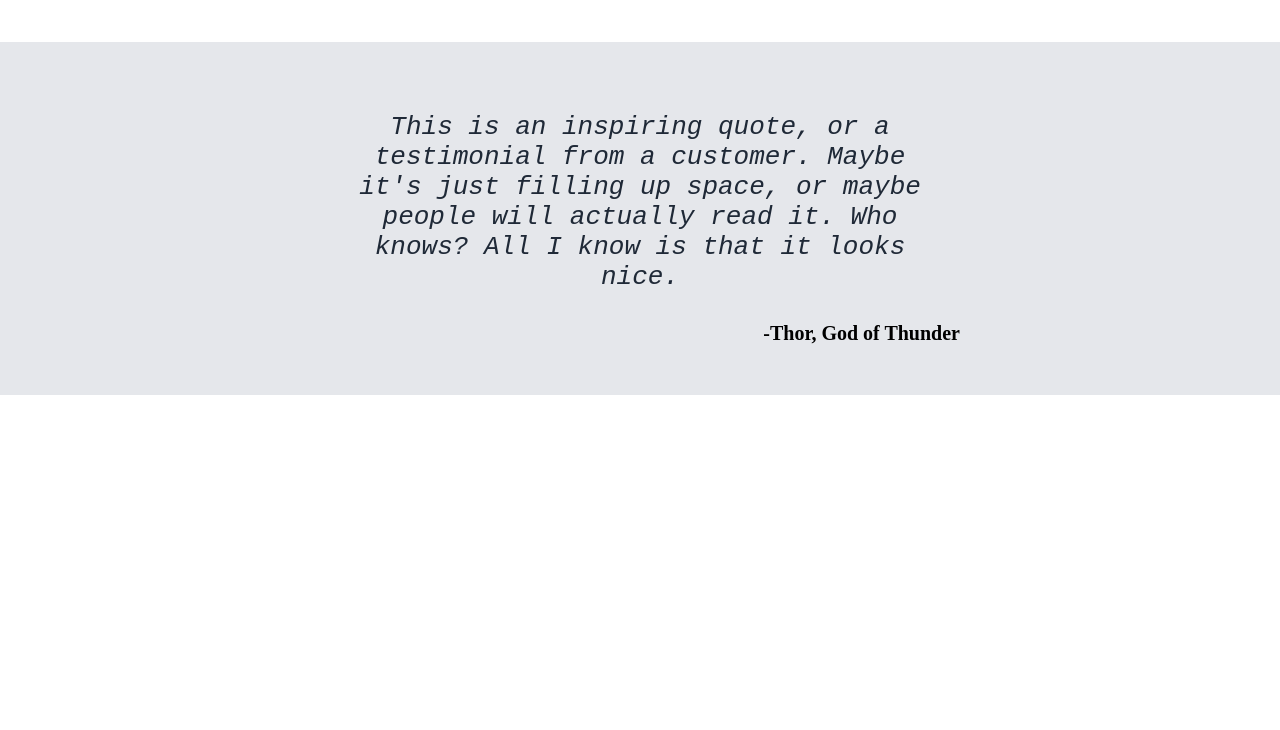
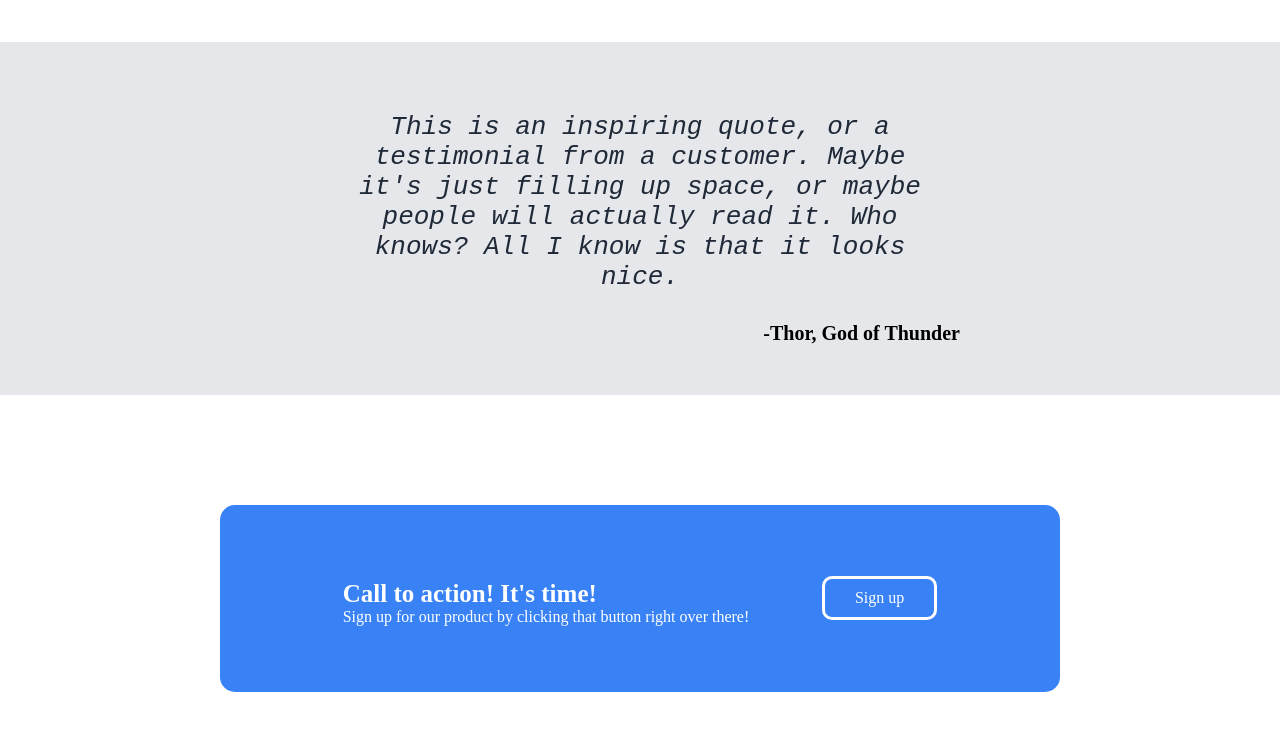
Before and after one commit to victoriakapelush/landing-page, a plain HTML site: page index.html in a window 1280 px wide. Shown: the part 833-1563 px from the top of the page. Before the commit the page ends 1248 px from the top, so only its background shows below. Drawn offline with Linux system fonts and the light colour scheme.

Commit message:
Finish the fourth section in index.html

```diff
--- a/index.html
+++ b/index.html
@@ -70,7 +70,15 @@
             <strong>-Thor, God of Thunder</strong>
         </p>
     </div>
-    <div></div>
+    <div class="section-four">
+        <div class="text-and-button">
+        <div class="blue-inner-section">
+            <p class="call-to-action"><strong>Call to action! It's time!</strong></p>
+            <p class="sign-up-text">Sign up for our product by clicking that button right over there!</p>
+        </div>
+            <div class="action-button">Sign up</div>
+        </div>
+    </div>
     <div></div>
     <footer></footer>
 </body>
--- a/styles.css
+++ b/styles.css
@@ -142,3 +142,48 @@ ul {
     padding-top: 0px;
     padding-bottom: 50px;
 }
+
+.section-four {
+    background-color: White;
+    height: auto;
+    width: auto;
+    padding: 70px 200px;
+
+}
+
+.text-and-button {
+    background-color: #3882F6;
+    display: flex;
+    justify-content: space-evenly;
+    align-items: center;
+    margin: 20px 20px;
+    padding: 50px 50px;
+    flex-wrap: wrap;
+    border-radius: 15px;
+}
+
+.blue-inner-section {
+    background-color: #3882F6;
+    color: white;
+}
+
+.call-to-action {
+    font-weight: bold;
+    font-size: 25px;
+    margin-bottom: 0px;
+}
+
+.sign-up-text {
+    font-weight: lighter;
+    margin-top: 0px;
+}
+
+.action-button {
+    background-color: #3882F6;
+    color: white;
+    text-align: center;
+    padding: 10px 30px;
+    border: 3px solid;
+    border-radius: 10px;
+    border-color: white;
+}
```
